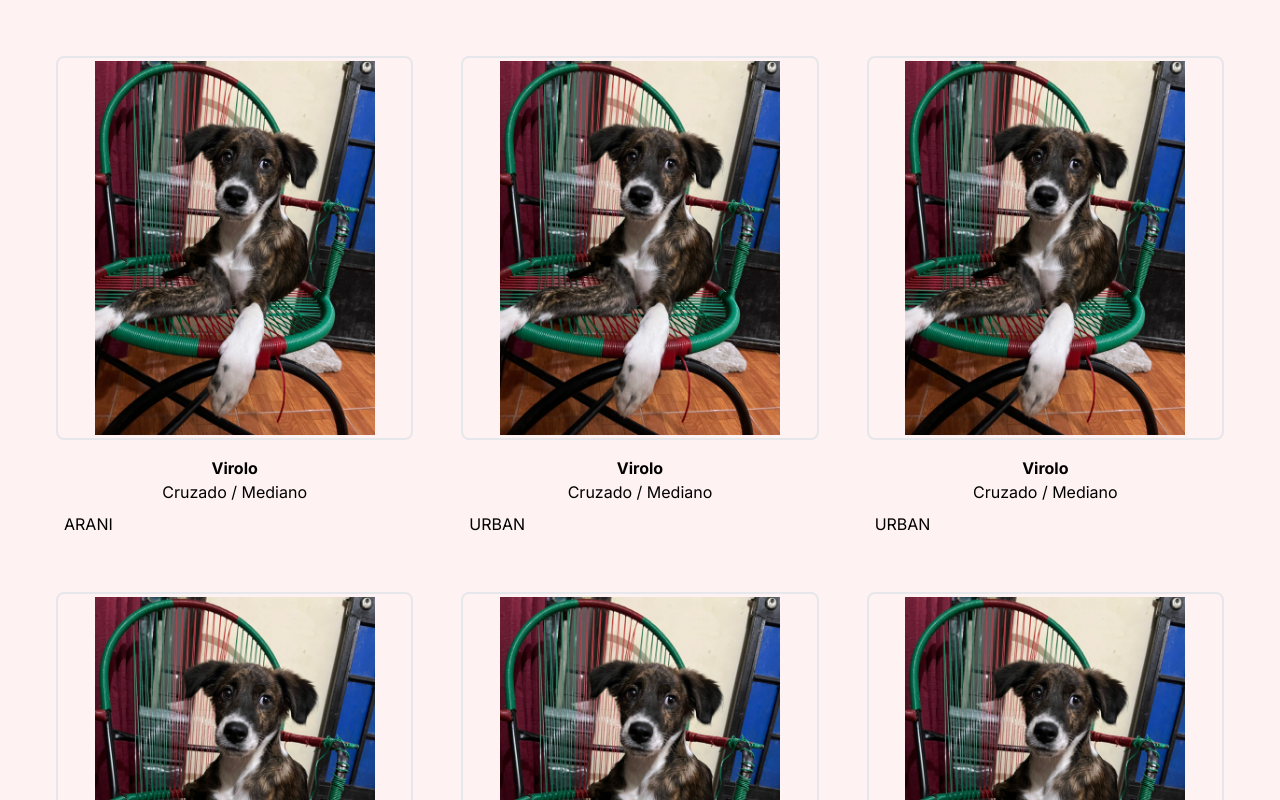
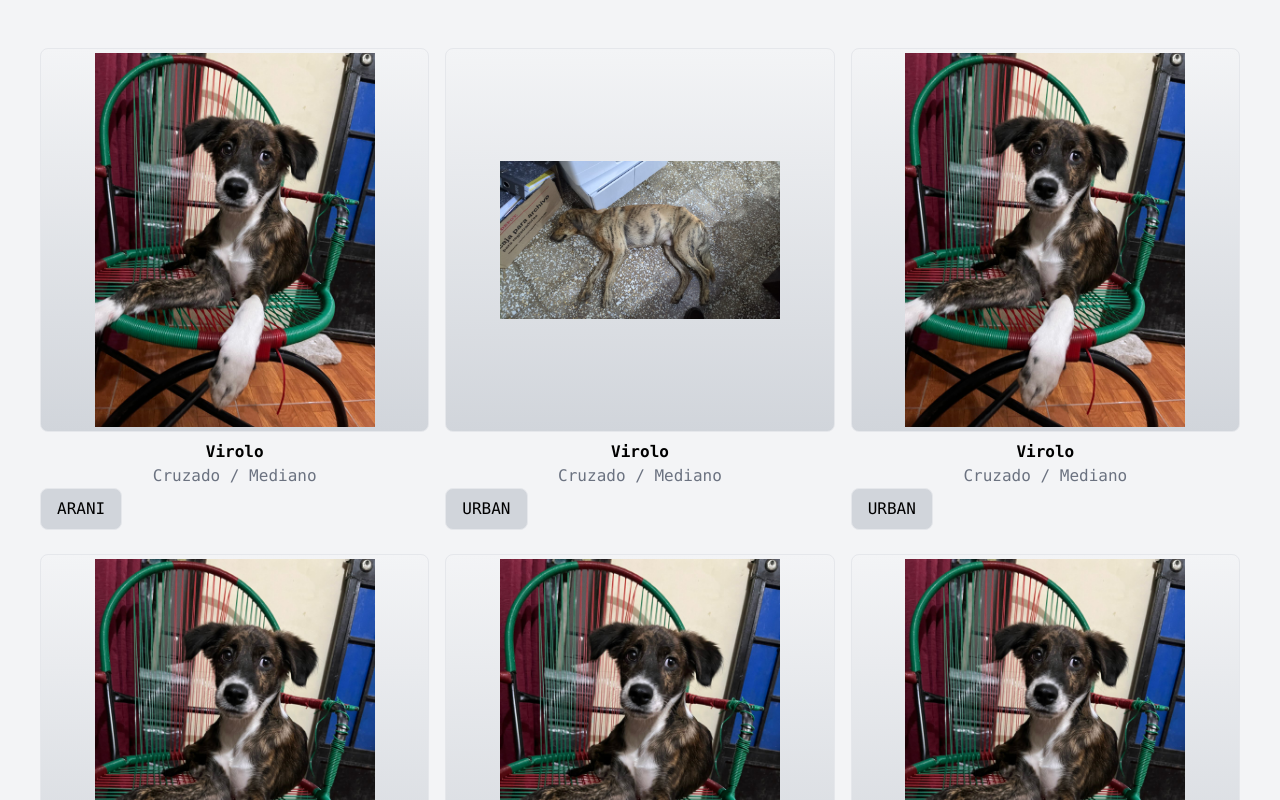
Before and after one commit to RodJacome/Luckys, a Next.js app: page / in a window 1280 px wide. Shown: the top 800 px of the page. Built offline with nearby package versions, Linux system fonts and the light colour scheme.

Commit message:
feat: add format to animalCard

```diff
--- a/app/components/animalCard/adoptionCard.tsx
+++ b/app/components/animalCard/adoptionCard.tsx
@@ -20,19 +20,21 @@ export const AdoptionCard = ({
   tamaño,
 }: AdoptionType) => {
   return (
-    <div id={id} className="h-full w-full p-4">
-      <div className="w-full border-2 rounded-lg h-96 flex items-center justify-center">
+    <div id={id} className="h-full w-full pt-2">
+      <button className="w-full border-[1px] rounded-lg h-96 bg-gradient-to-t from-gray-300 to-gray-100 flex items-center justify-center transition delay-150 duration-300 ease-in-out hover:-translate-y-2">
         <Image src={picture} alt="dog" width={280} height={100} />
-      </div>
-      <div className="flex flex-col items-center justify-center pt-4">
+      </button>
+      <div className="flex flex-col items-center justify-center pt-2">
         <h2 className="font-bold">{name}</h2>
-        <h2>
+        <h2 className="text-gray-500">
           {raza} / {tamaño}
         </h2>
       </div>
       <div className="flex justify-between">
         {/* <Image src={""} alt="" width={1} height={2} /> */}
-        <button className="p-2 uppercase">{asociacion}</button>
+        <button className="py-2 px-4 uppercase hover:bg-yellow-300 bg-gray-300 border-[1px] rounded-lg">
+          {asociacion}
+        </button>
       </div>
     </div>
   );
--- a/app/components/data/adoptionData.ts
+++ b/app/components/data/adoptionData.ts
@@ -9,7 +9,7 @@ export const AdoptionData = [
   },
   {
     id: "2",
-    picture: "/common/animals/dogs/peluchin.jpeg",
+    picture: "/common/animals/dogs/tiger.jpeg",
     name: "Virolo",
     raza: "Cruzado",
     tamaño: "Mediano",
--- a/app/page.tsx
+++ b/app/page.tsx
@@ -6,7 +6,7 @@ import { NavBar } from "./components/navBar/navBar";
 export default function Home() {
   AdoptionData;
   return (
-    <div className="h-full bg-red-50">
+    <div className="h-full font-mono bg-gray-100">
       <div className="h-full p-10">
         <div className="grid grid-cols-1 sm:grid-cols-1 md:grid-cols-2 xl:grid-cols-3 2xl:grid-cols-4 gap-4 h-full">
           {AdoptionData.map(
```
Also changed, not shown: public/common/animals/dogs/tiger.jpeg (added).
